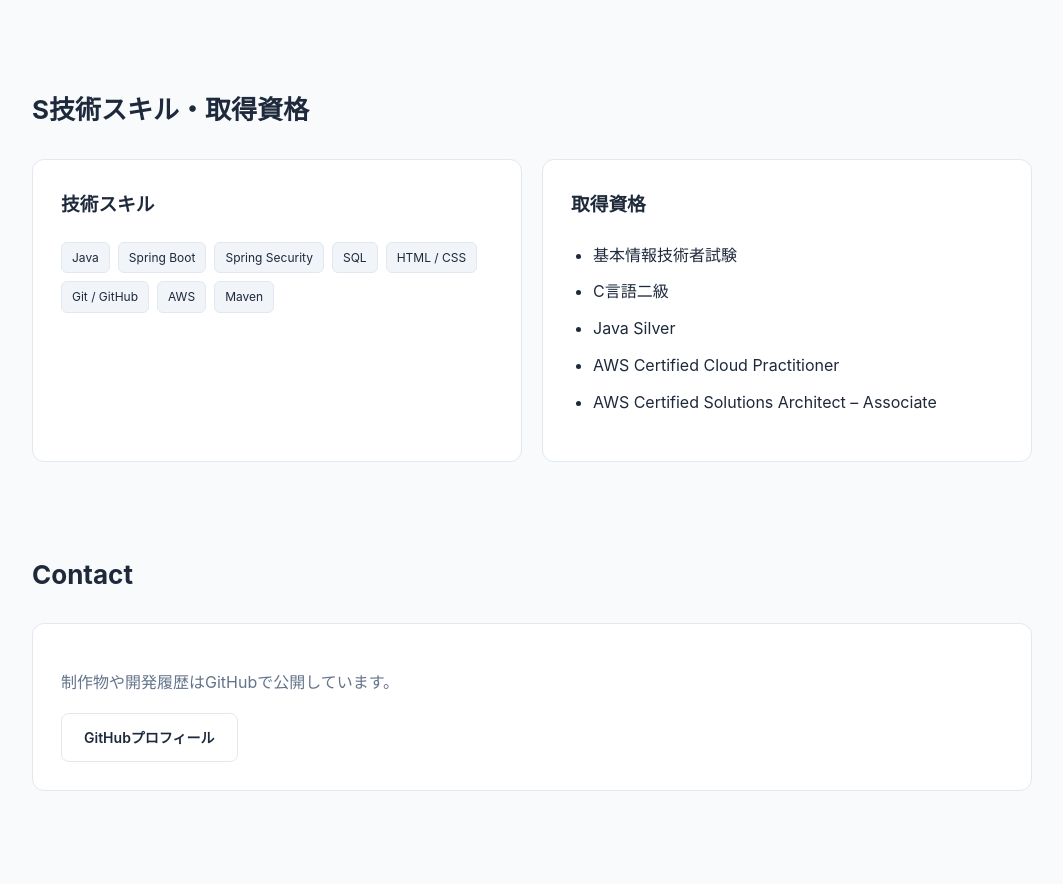
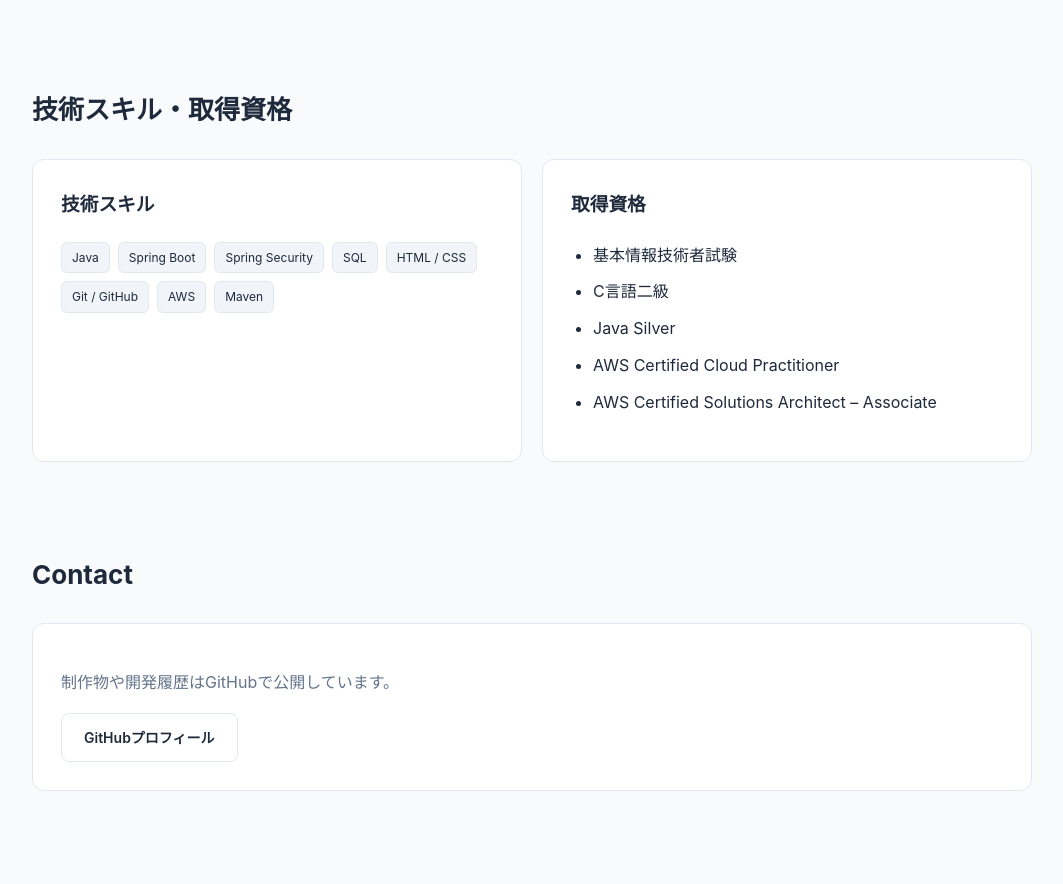
Before and after one commit to t824-t/t824-t.github.io, a plain HTML site: page index.html in a window 1280 px wide. Shown: the part 927-1811 px from the top of the page, without its empty margins (108-1171 px from the left). Drawn offline with Linux system fonts and the light colour scheme.

Commit message:
Update index.html

```diff
--- a/index.html
+++ b/index.html
@@ -233,7 +233,7 @@
   </section>
 
   <section id="skills">
-    <h2>S技術スキル・取得資格</h2>
+    <h2>技術スキル・取得資格</h2>
     <div class="grid">
       <div class="card">
         <h3>技術スキル</h3>
```
